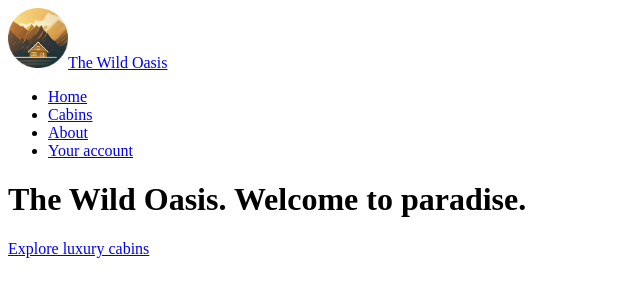
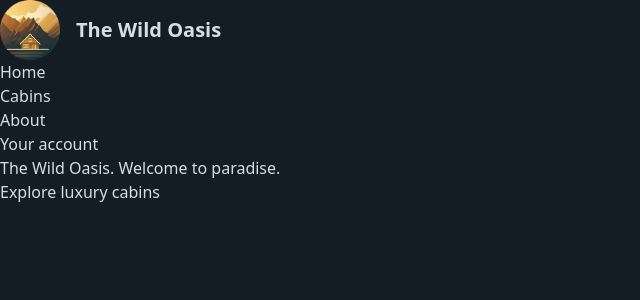
Before and after one commit to NikolaGedovic/the-wild-oasis-website, a Next.js app: page / in a window 1280 px wide. Shown: the top 300 px of the page, without its empty margins (0-640 px from the left). Built offline with nearby package versions, Linux system fonts and the light colour scheme.

Commit message:
styling with tailwind css

```diff
--- a/app/_styles/globals.css
+++ b/app/_styles/globals.css
@@ -2,7 +2,7 @@
 @tailwind components;
 @tailwind utilities;
 
-@layer components {
+/* @layer components {
   .spinner {
     margin: 3.2rem auto 1.6rem;
     width: 60px;
@@ -28,12 +28,12 @@
       transform: rotate(1turn);
     }
   }
-}
+} */
 
 /* For data picker */
-.rdp {
+/* .rdp {
   --rdp-cell-size: 32px !important;
   --rdp-accent-color: theme('colors.accent.500') !important;
   --rdp-background-color: theme('colors.accent.600') !important;
   margin: 0 !important;
-}
+} */
--- a/app/layout.js
+++ b/app/layout.js
@@ -1,5 +1,7 @@
 import Logo from "./_components/Logo";
 import Navigation from "./_components/Navigation";
+
+import "@/app/_styles/globals.css";
 
 export const metadata = {
   title: "The Wild Oasis",
@@ -8,7 +10,7 @@
 export default function RootLayout({ children }) {
   return (
     <html lang={"en"}>
-      <body>
+      <body className={"bg-primary-950 text-primary-100 min-h-screen"}>
         <header>
           <Logo />
           <Navigation />
--- a/tailwind.config.js
+++ b/tailwind.config.js
@@ -8,8 +8,32 @@
   theme: {
     extend: {
       colors: {
-        background: "var(--background)",
-        foreground: "var(--foreground)",
+        primary: {
+          50: "#E1E8EF",
+          100: "#D4DEE7",
+          200: "#B7C7D7",
+          300: "#99B0C7",
+          400: "#7C99B6",
+          500: "#5E82A6",
+          600: "#4C6B8A",
+          700: "#3C546C",
+          800: "#2C3D4F",
+          900: "#1B2631",
+          950: "#141C24",
+        },
+        accent: {
+          50: "#FAF5F0",
+          100: "#F4ECE1",
+          200: "#E8D6BF",
+          300: "#DDC2A2",
+          400: "#D2AF84",
+          500: "#C69963",
+          600: "#B78343",
+          700: "#926835",
+          800: "#6C4D28",
+          900: "#4B351B",
+          950: "#382814",
+        },
       },
     },
   },
```
Also changed, not shown: package.json (+6 -5 lines), 1 other file (tests, documents, lock files or other folders).
